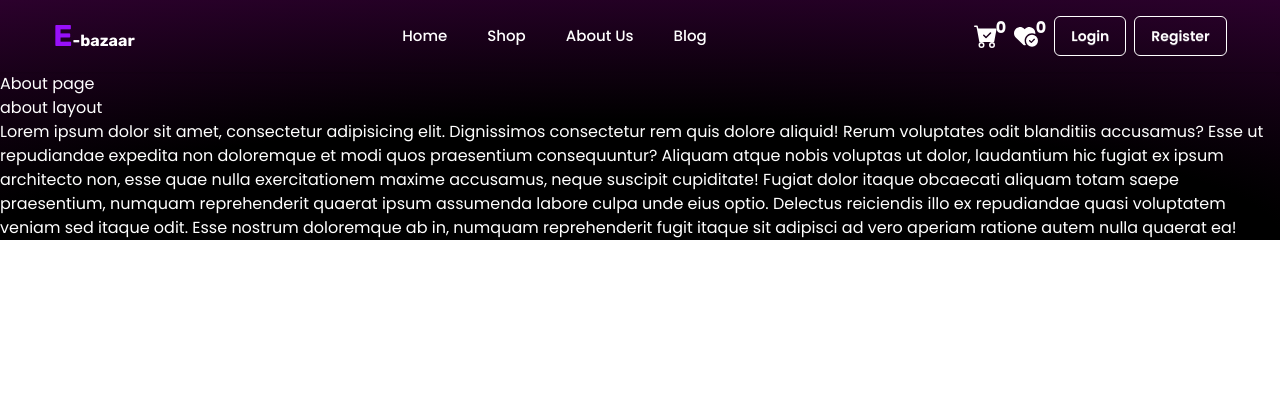
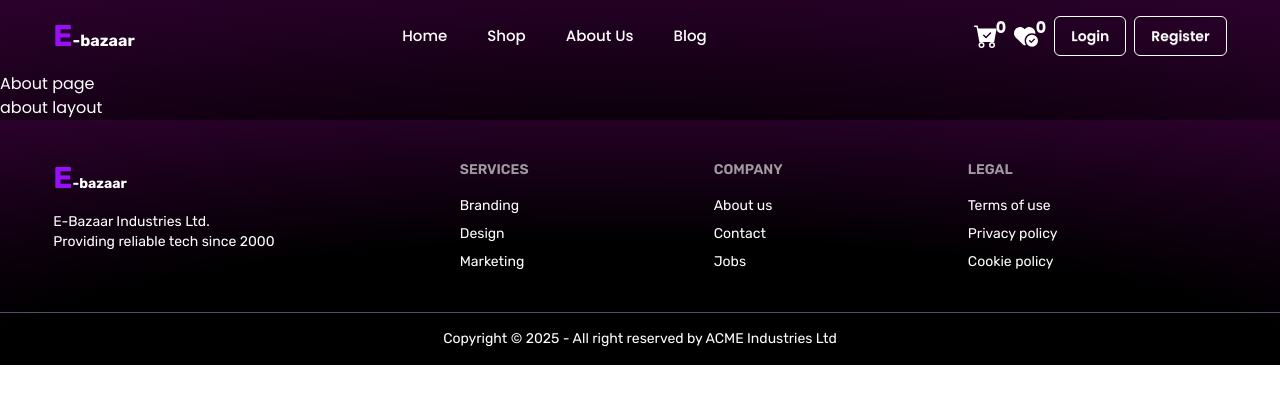
Before and after one commit to syedmehedi34/e-bazar, a Next.js app: page /about in a window 1280 px wide. Shown: the top 404 px of the page. Built offline with nearby package versions, Linux system fonts and the light colour scheme; no server answers.

Commit message:
newsletter section subscribe page add and footer section update

```diff
--- a/src/Components/Footer/Footer.tsx
+++ b/src/Components/Footer/Footer.tsx
@@ -1,11 +1,57 @@
-import React from 'react'
+import Link from "next/link";
+import React from "react";
+import Logo from "../Logo/Logo";
 
 const Footer = () => {
   return (
-    <div>
-      Lorem ipsum dolor sit amet, consectetur adipisicing elit. Dignissimos consectetur rem quis dolore aliquid! Rerum voluptates odit blanditiis accusamus? Esse ut repudiandae expedita non doloremque et modi quos praesentium consequuntur? Aliquam atque nobis voluptas ut dolor, laudantium hic fugiat ex ipsum architecto non, esse quae nulla exercitationem maxime accusamus, neque suscipit cupiditate! Fugiat dolor itaque obcaecati aliquam totam saepe praesentium, numquam reprehenderit quaerat ipsum assumenda labore culpa unde eius optio. Delectus reiciendis illo ex repudiandae quasi voluptatem veniam sed itaque odit. Esse nostrum doloremque ab in, numquam reprehenderit fugit itaque sit adipisci ad vero aperiam ratione autem nulla quaerat ea!
+    <div className="text-white rubik" style={{ background: "radial-gradient(125% 125% at 50% 100%, #000000 40%, #350136 100%)", }}>
+      {/* Top Footer */}
+      <footer className="footer sm:footer-horizontal py-10  w-11/12 mx-auto">
+        {/* Logo & Description */}
+        <aside className="flex flex-col items-start space-y-2">
+            <Logo/>
+          <p className="text-sm">
+            E-Bazaar Industries Ltd.
+            <br />
+            Providing reliable tech since 2000
+          </p>
+        </aside>
+
+        {/* Services */}
+        <nav>
+          <h6 className="footer-title">Services</h6>
+          <Link href="#" className="link link-hover">Branding</Link>
+          <Link href="#" className="link link-hover">Design</Link>
+          <Link href="#" className="link link-hover">Marketing</Link>
+
+        </nav>
+
+        {/* Company */}
+        <nav>
+          <h6 className="footer-title">Company</h6>
+          <Link href="#" className="link link-hover">About us</Link>
+          <Link href="#" className="link link-hover">Contact</Link>
+          <Link href="#" className="link link-hover">Jobs</Link>
+
+        </nav>
+
+        {/* Legal */}
+        <nav>
+          <h6 className="footer-title">Legal</h6>
+          <Link href="#" className="link link-hover">Terms of use</Link>
+          <Link href="#" className="link link-hover">Privacy policy</Link>
+          <Link href="#" className="link link-hover">Cookie policy</Link>
+        </nav>
+      </footer>
+
+      {/* Bottom Footer */}
+      <div className="footer sm:footer-horizontal footer-center  border-t border-gray-600 p-4" >
+        <aside>
+          <p>Copyright © {new Date().getFullYear()} - All right reserved by ACME Industries Ltd</p>
+        </aside>
+      </div>
     </div>
-  )
-}
+  );
+};
 
-export default Footer
+export default Footer;
--- a/src/Components/Subscribe/Subscribe.tsx
+++ b/src/Components/Subscribe/Subscribe.tsx
@@ -1,12 +1,28 @@
+"use client"
 import Image from "next/image";
-import React from "react";
+import React, { useState } from "react";
 import Button from "../Button/Button";
+import Swal from "sweetalert2";
+
 
 const Subscribe = () => {
+    const [email, setEmail] = useState('');
+
+    const handleSubscribe = () =>{
+       if(email){
+            Swal.fire({
+                icon:"success",
+                title:`Thanks You Subscribe! `,
+                text:`${email}`
+            })
+
+            setEmail('')
+       }
+    }
   return (
     <div className="py-16 ">
       <div className="w-11/12 mx-auto">
-        <div className="flex flex-col-reverse md:flex-row justify-between items-center gap-10 md:gap-16 shadow-md shadow-purple-600 p-5">
+        <div className="flex flex-col-reverse md:flex-row justify-between items-center gap-10 md:gap-16 shadow-md shadow-purple-600 p-5 rubik">
           {/* Left Content */}
           <div className="text-center md:text-left space-y-4 md:space-y-6 max-w-lg">
             <h3 className="text-lg font-medium ">
@@ -24,11 +40,14 @@ const Subscribe = () => {
               <div className="flex items-center flex-col sm:flex-row gap-3">
                 <input
                   type="email"
+                  name="email"
+                  onChange={(e)=>setEmail(e.target.value)}
                   placeholder="mail@site.com"
                   required
+                  value={email}
                   className=" bg-gray-900  input-bordered w-full sm:w-auto flex-1 rounded-lg px-4 py-3 focus:outline-none focus:ring-2 focus:ring-purple-500"
                 />
-                <Button text={"Join"} type={"submit"}/>
+                <Button text={"Join"} type={"button"} action={handleSubscribe}/>
               </div>
             </form>
           </div>
```
